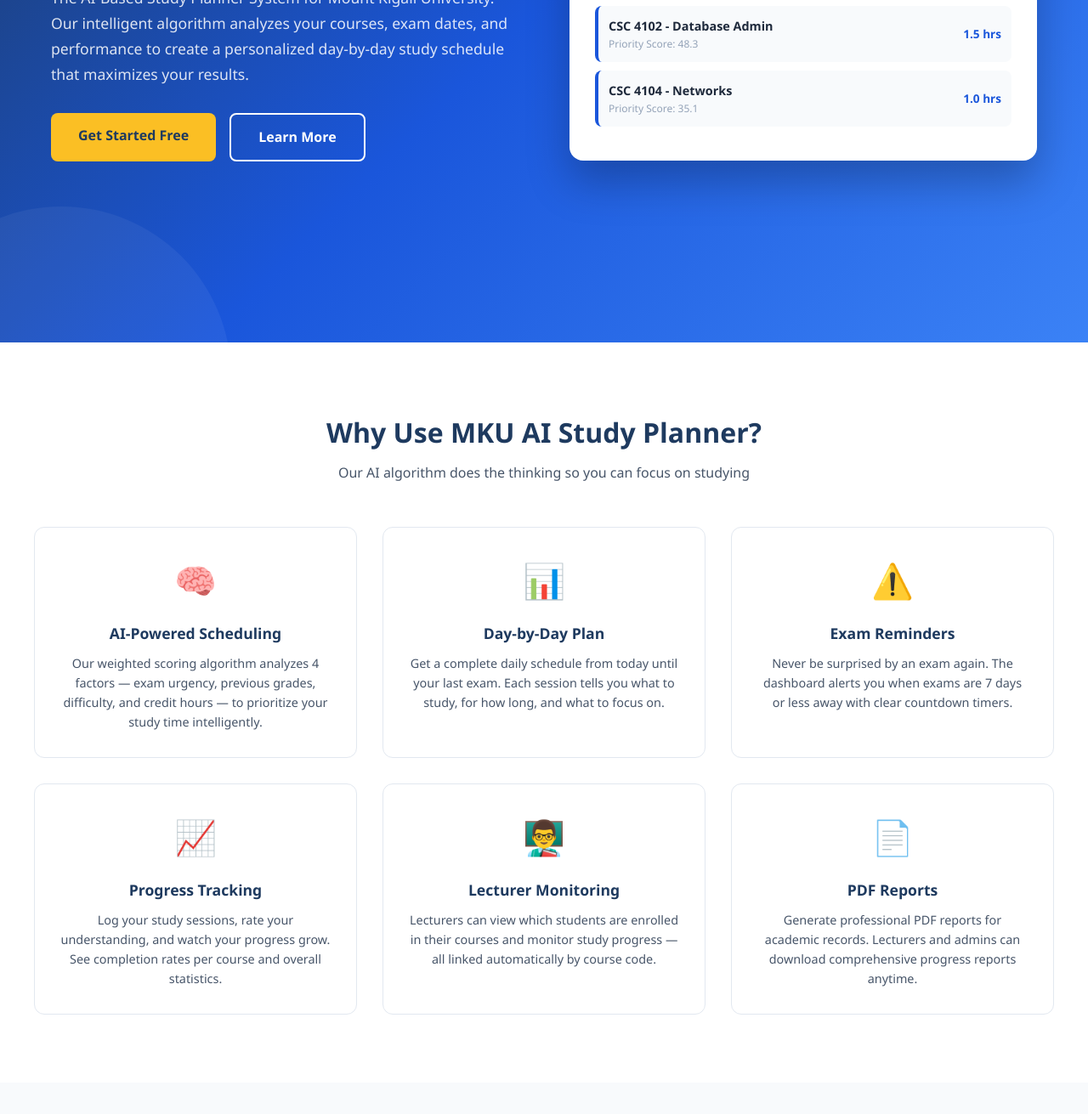
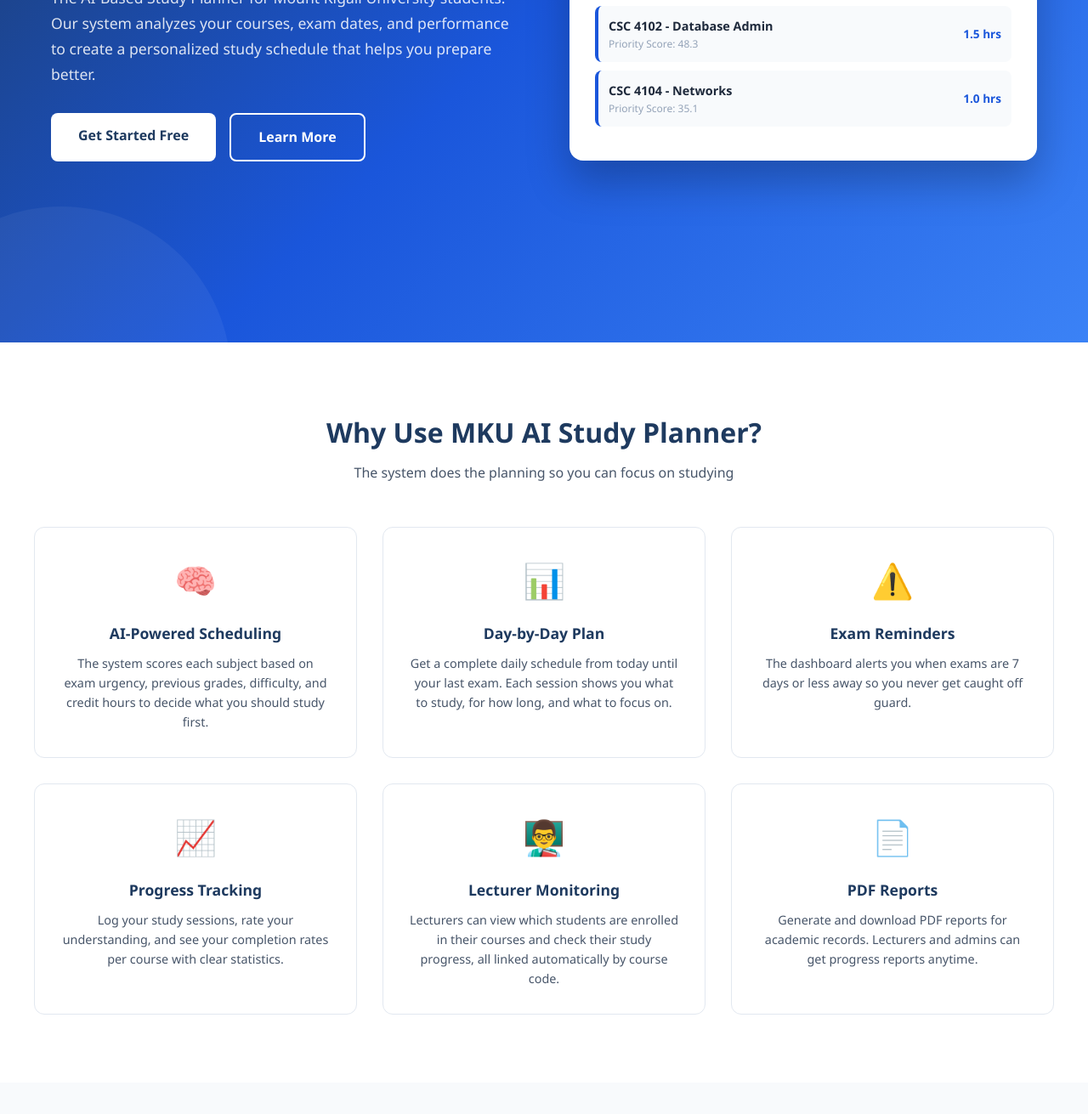
Before and after one commit to softboyai/AI-based-study, a website: page public/home.html in a window 1280 px wide. Shown: the part 397-1708 px from the top of the page at 85% size. Drawn offline with Linux system fonts and the light colour scheme.

Commit message:
Clean home page text, fix colors to match system theme, update year to 2026

```diff
--- a/public/home.html
+++ b/public/home.html
@@ -113,7 +113,7 @@
             margin-bottom: 20px;
         }
         .hero-content h1 .highlight {
-            color: #fbbf24;
+            color: var(--accent-blue);
         }
         .hero-content p {
             font-size: 1.1rem;
@@ -135,11 +135,11 @@
             transition: all 0.3s ease;
         }
         .btn-get-started {
-            background: #fbbf24;
+            background: white;
             color: var(--primary-dark);
         }
         .btn-get-started:hover {
-            background: #f59e0b;
+            background: var(--accent-blue);
             transform: translateY(-2px);
             box-shadow: 0 10px 20px rgba(0,0,0,0.2);
         }
@@ -312,7 +312,7 @@
         }
         .cta a {
             display: inline-block;
-            background: #fbbf24;
+            background: white;
             color: var(--primary-dark);
             padding: 16px 40px;
             border-radius: 8px;
@@ -322,7 +322,7 @@
             transition: all 0.3s ease;
         }
         .cta a:hover {
-            background: #f59e0b;
+            background: var(--accent-blue);
             transform: translateY(-2px);
             box-shadow: 0 10px 20px rgba(0,0,0,0.3);
         }
@@ -388,9 +388,9 @@
             <div class="hero-content">
                 <h1>Study Smarter with <span class="highlight">AI-Powered</span> Planning</h1>
                 <p>
-                    The AI-Based Study Planner System for Mount Kigali University.
-                    Our intelligent algorithm analyzes your courses, exam dates, and performance
-                    to create a personalized day-by-day study schedule that maximizes your results.
+                    The AI-Based Study Planner for Mount Kigali University students.
+                    Our system analyzes your courses, exam dates, and performance
+                    to create a personalized study schedule that helps you prepare better.
                 </p>
                 <div class="hero-btns">
                     <a href="index.html" class="btn-get-started">Get Started Free</a>
@@ -430,38 +430,38 @@
     <section class="features" id="features">
         <div class="section-title">
             <h2>Why Use MKU AI Study Planner?</h2>
-            <p>Our AI algorithm does the thinking so you can focus on studying</p>
+            <p>The system does the planning so you can focus on studying</p>
         </div>
         <div class="features-grid">
             <div class="feature-card">
                 <div class="icon">🧠</div>
                 <h3>AI-Powered Scheduling</h3>
-                <p>Our weighted scoring algorithm analyzes 4 factors — exam urgency, previous grades, difficulty, and credit hours — to prioritize your study time intelligently.</p>
+                <p>The system scores each subject based on exam urgency, previous grades, difficulty, and credit hours to decide what you should study first.</p>
             </div>
             <div class="feature-card">
                 <div class="icon">📊</div>
                 <h3>Day-by-Day Plan</h3>
-                <p>Get a complete daily schedule from today until your last exam. Each session tells you what to study, for how long, and what to focus on.</p>
+                <p>Get a complete daily schedule from today until your last exam. Each session shows you what to study, for how long, and what to focus on.</p>
             </div>
             <div class="feature-card">
                 <div class="icon">⚠️</div>
                 <h3>Exam Reminders</h3>
-                <p>Never be surprised by an exam again. The dashboard alerts you when exams are 7 days or less away with clear countdown timers.</p>
+                <p>The dashboard alerts you when exams are 7 days or less away so you never get caught off guard.</p>
             </div>
             <div class="feature-card">
                 <div class="icon">📈</div>
                 <h3>Progress Tracking</h3>
-                <p>Log your study sessions, rate your understanding, and watch your progress grow. See completion rates per course and overall statistics.</p>
+                <p>Log your study sessions, rate your understanding, and see your completion rates per course with clear statistics.</p>
             </div>
             <div class="feature-card">
                 <div class="icon">👨‍🏫</div>
                 <h3>Lecturer Monitoring</h3>
-                <p>Lecturers can view which students are enrolled in their courses and monitor study progress — all linked automatically by course code.</p>
+                <p>Lecturers can view which students are enrolled in their courses and check their study progress, all linked automatically by course code.</p>
             </div>
             <div class="feature-card">
                 <div class="icon">📄</div>
                 <h3>PDF Reports</h3>
-                <p>Generate professional PDF reports for academic records. Lecturers and admins can download comprehensive progress reports anytime.</p>
+                <p>Generate and download PDF reports for academic records. Lecturers and admins can get progress reports anytime.</p>
             </div>
         </div>
     </section>
@@ -494,15 +494,15 @@
     <!-- CTA Section -->
     <section class="cta">
         <h2>Ready to Study Smarter?</h2>
-        <p>Join Mount Kigali University students who are using AI to ace their exams.</p>
+        <p>Join Mount Kigali University students who use AI to prepare for their exams effectively.</p>
         <a href="index.html">Create Your Account Now</a>
     </section>
 
     <!-- Footer -->
     <footer class="home-footer">
-        <p class="footer-brand">Mount Kigali University — AI-Based Study Planner System</p>
-        <p>Final Year Project — School of Computing & Information Technology</p>
-        <p>&copy; 2025 Mount Kigali University. All rights reserved.</p>
+        <p class="footer-brand">Mount Kigali University - AI-Based Study Planner System</p>
+        <p>Final Year Undergraduate Project</p>
+        <p>&copy; 2026 Mount Kigali University. All rights reserved.</p>
     </footer>
 
     <script>
```
Also changed, not shown: server.js (+6 -7 lines).
